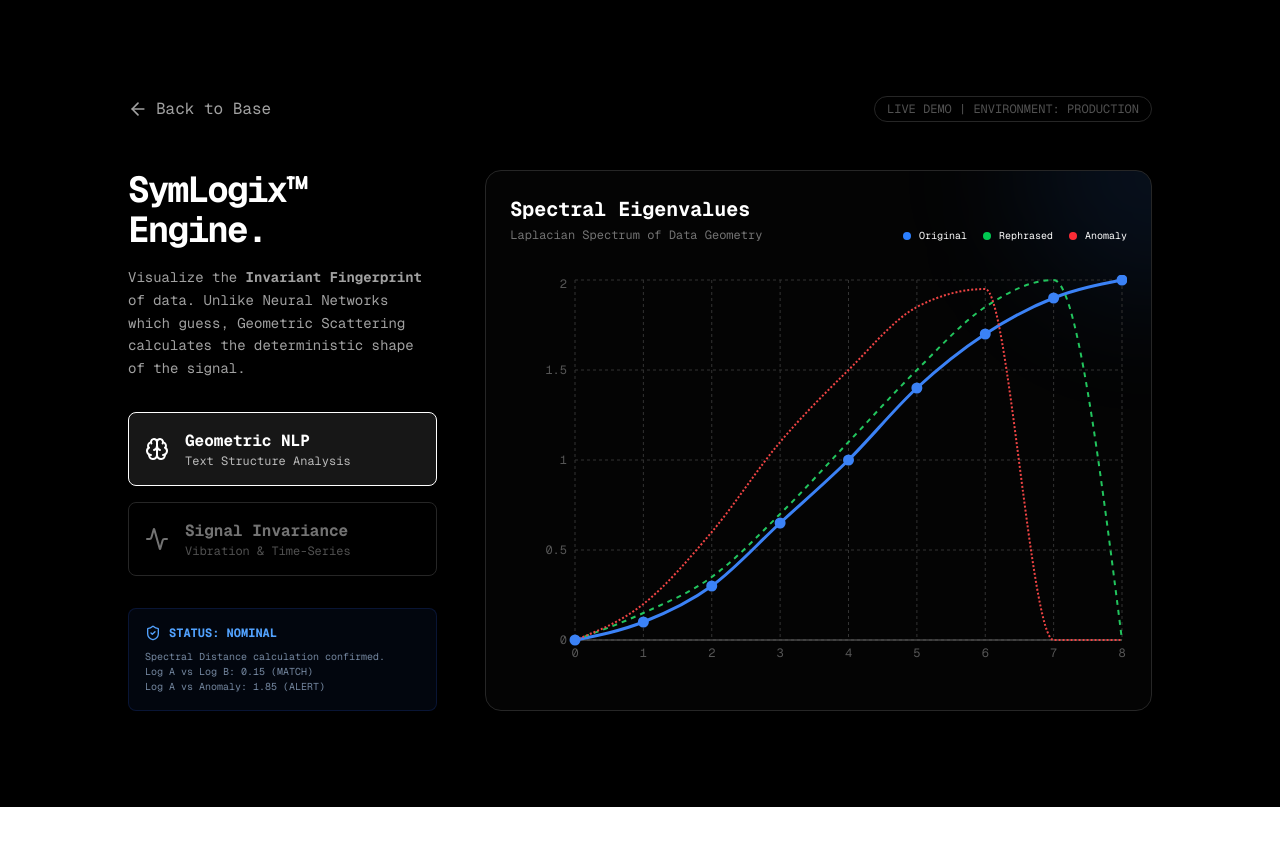
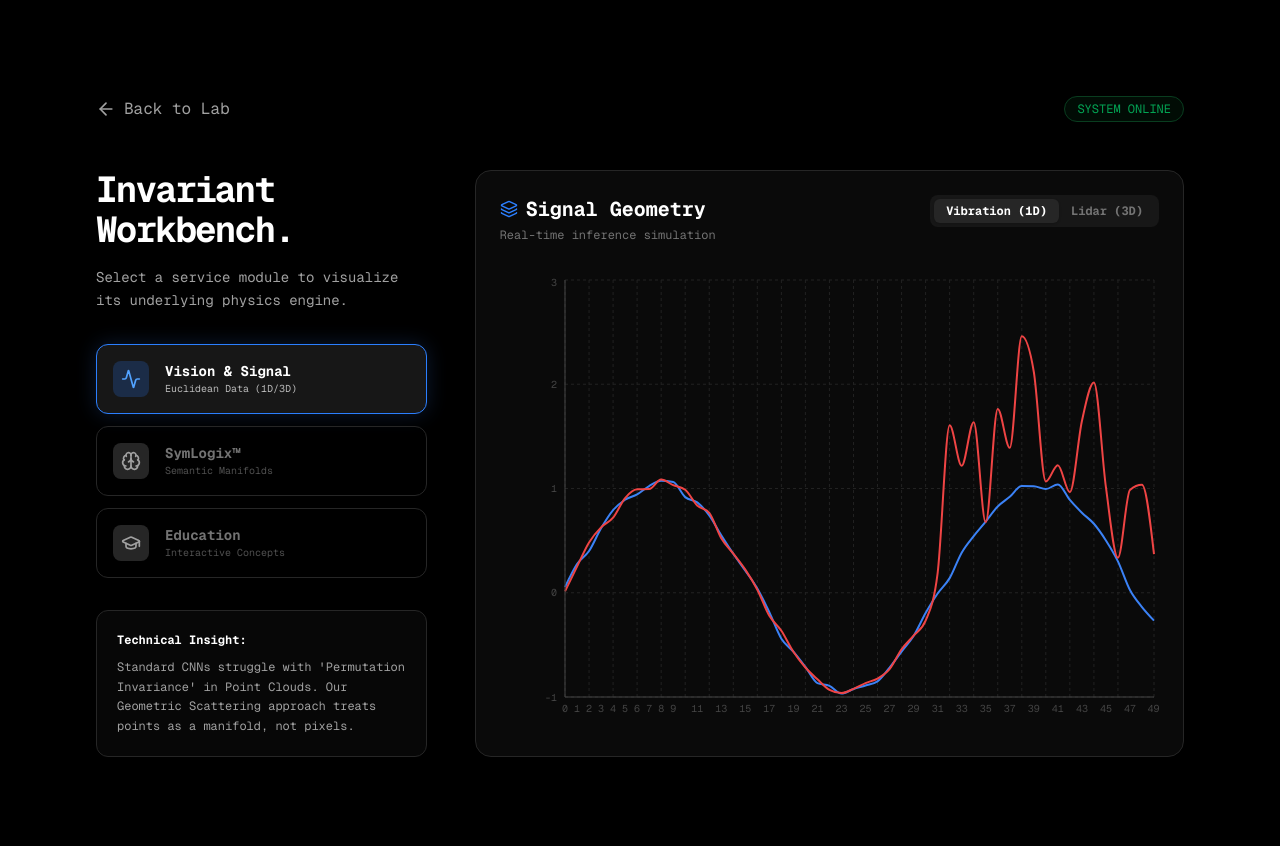
Before and after one commit to evansdoe/invariant-labs-web, a Next.js app: page /demo in a window 1280 px wide. Shown: the top 846 px of the page. Before the commit the page ends 807 px from the top, so only its background shows below. Built offline with nearby package versions, Linux system fonts and the light colour scheme.

Commit message:
Upgrade demo to 3-pillar platform

```diff
--- a/app/demo/page.tsx
+++ b/app/demo/page.tsx
@@ -1,13 +1,16 @@
-// app/demo/page.tsx
 "use client";
 
 import React, { useState } from 'react';
-import { LineChart, Line, XAxis, YAxis, CartesianGrid, Tooltip, ResponsiveContainer, ReferenceLine } from 'recharts';
-import { ArrowLeft, Activity, Brain, ShieldCheck } from 'lucide-react';
+import {
+  LineChart, Line, ScatterChart, Scatter, XAxis, YAxis, ZAxis, CartesianGrid, Tooltip, ResponsiveContainer, ReferenceLine, AreaChart, Area
+} from 'recharts';
+import { ArrowLeft, Activity, Brain, GraduationCap, Box, Layers } from 'lucide-react';
 import Link from 'next/link';
 
-// Mock Data representing the Spectral Analysis
-const data = [
+// --- MOCK DATA GENERATORS ---
+
+// 1. SYMLOGIX (Semantic Manifolds)
+const textData = [
   { index: 0, original: 0, rephrased: 0, anomaly: 0 },
   { index: 1, original: 0.1, rephrased: 0.15, anomaly: 0.2 },
   { index: 2, original: 0.3, rephrased: 0.35, anomaly: 0.6 },
@@ -15,134 +18,216 @@ const data = [
   { index: 4, original: 1.0, rephrased: 1.1, anomaly: 1.5 },
   { index: 5, original: 1.4, rephrased: 1.5, anomaly: 1.85 },
   { index: 6, original: 1.7, rephrased: 1.85, anomaly: 1.95 },
-  { index: 7, original: 1.9, rephrased: 2.0, anomaly: 0.0 }, // Anomaly drop-off
+  { index: 7, original: 1.9, rephrased: 2.0, anomaly: 0.0 },
   { index: 8, original: 2.0, rephrased: 0.0, anomaly: 0.0 },
 ];
 
+// 2. VISION & SIGNAL (Lidar/Point Cloud & Vibration)
+// A. Vibration (1D)
+const signalData = Array.from({ length: 50 }, (_, i) => ({
+  time: i,
+  normal: Math.sin(i * 0.2) + Math.random() * 0.1,
+  defect: Math.sin(i * 0.2) + (i > 30 ? Math.random() * 1.5 : Math.random() * 0.1) // Defect appears late
+}));
+
+// B. Vision (2D Slice of 3D Point Cloud)
+const cloudData = Array.from({ length: 100 }, (_, i) => ({
+  x: (i % 20) * 5 + Math.random() * 5, // Noisy Grid
+  y: Math.floor(i / 20) * 10 + (i > 45 && i < 55 ? 15 : 0) + Math.random() * 2, // A "bump" (defect) in the middle
+  z: Math.random()
+}));
+
+// 3. EDUCATION (Fourier Intuition)
+// Showing a signal in Time vs Frequency
+const educationTimeData = Array.from({ length: 40 }, (_, i) => ({
+  x: i,
+  y: Math.sin(i * 0.5) + Math.sin(i * 2)
+}));
+const educationFreqData = [
+  { x: '0Hz', y: 0 }, { x: '10Hz', y: 0 }, { x: '20Hz', y: 50 }, { x: '30Hz', y: 0 },
+  { x: '40Hz', y: 0 }, { x: '50Hz', y: 0 }, { x: '60Hz', y: 0 }, { x: '80Hz', y: 30 }, { x: '90Hz', y: 0 }
+];
+
+
 export default function Demo() {
-  const [activeTab, setActiveTab] = useState<'signal' | 'text'>('text');
+  const [activeTab, setActiveTab] = useState<'vision' | 'symlogix' | 'education'>('vision');
+  const [subTab, setSubTab] = useState<'signal' | 'lidar'>('signal');
+  const [eduView, setEduView] = useState<'time' | 'freq'>('time');
 
   return (
-    <main className="min-h-screen bg-black text-white p-6 md:p-24 selection:bg-white selection:text-black font-mono">
+    <main className="min-h-screen bg-black text-white p-6 md:p-24 font-mono selection:bg-blue-500 selection:text-white">
 
       {/* Header */}
-      <div className="max-w-5xl mx-auto mb-12 flex items-center justify-between">
+      <div className="max-w-6xl mx-auto mb-12 flex items-center justify-between">
         <Link href="/" className="flex items-center gap-2 text-neutral-400 hover:text-white transition-colors">
           <ArrowLeft size={20} />
-          <span>Back to Base</span>
+          <span>Back to Lab</span>
         </Link>
-        <div className="text-xs text-neutral-600 border border-neutral-800 px-3 py-1 rounded-full">
-          LIVE DEMO | ENVIRONMENT: PRODUCTION
+        <div className="flex gap-4 text-xs">
+           <div className="border border-green-900 bg-green-900/20 text-green-400 px-3 py-1 rounded-full animate-pulse">
+            SYSTEM ONLINE
+          </div>
         </div>
       </div>
 
-      <div className="max-w-5xl mx-auto grid lg:grid-cols-3 gap-12">
+      <div className="max-w-6xl mx-auto grid lg:grid-cols-12 gap-12">
 
-        {/* Left Control Panel */}
-        <div className="space-y-8">
+        {/* --- LEFT: CONTROL PANEL --- */}
+        <div className="lg:col-span-4 space-y-8">
           <div>
-            <h1 className="text-4xl font-bold tracking-tighter mb-4">SymLogix™ Engine.</h1>
+            <h1 className="text-4xl font-bold tracking-tighter mb-4 text-white">
+              Invariant<br/>Workbench.
+            </h1>
             <p className="text-neutral-400 text-sm leading-relaxed">
-              Visualize the <strong>Invariant Fingerprint</strong> of data. Unlike Neural Networks which guess, Geometric Scattering calculates the deterministic shape of the signal.
+              Select a service module to visualize its underlying physics engine.
             </p>
           </div>
 
-          <div className="space-y-4">
+          <div className="space-y-3">
+            {/* Service 1: Vision & Signal */}
             <button
-              onClick={() => setActiveTab('text')}
-              className={`w-full text-left p-4 rounded-lg border transition-all flex items-center gap-4 ${activeTab === 'text' ? 'bg-neutral-900 border-white text-white' : 'border-neutral-800 text-neutral-500 hover:bg-neutral-900/50'}`}
+              onClick={() => setActiveTab('vision')}
+              className={`w-full text-left p-4 rounded-xl border transition-all flex items-center gap-4 group ${activeTab === 'vision' ? 'bg-neutral-900 border-blue-500 text-white shadow-[0_0_20px_rgba(59,130,246,0.2)]' : 'border-neutral-800 text-neutral-500 hover:bg-neutral-900/50'}`}
             >
-              <Brain size={24} />
+              <div className={`p-2 rounded-lg ${activeTab === 'vision' ? 'bg-blue-500/20 text-blue-400' : 'bg-neutral-800 text-neutral-400'}`}>
+                <Activity size={20} />
+              </div>
               <div>
-                <div className="font-bold">Geometric NLP</div>
-                <div className="text-xs opacity-70">Text Structure Analysis</div>
+                <div className="font-bold text-sm">Vision & Signal</div>
+                <div className="text-[10px] opacity-70">Euclidean Data (1D/3D)</div>
               </div>
             </button>
 
+            {/* Service 2: SymLogix */}
             <button
-              onClick={() => setActiveTab('signal')}
-              className={`w-full text-left p-4 rounded-lg border transition-all flex items-center gap-4 ${activeTab === 'signal' ? 'bg-neutral-900 border-white text-white' : 'border-neutral-800 text-neutral-500 hover:bg-neutral-900/50'}`}
+              onClick={() => setActiveTab('symlogix')}
+              className={`w-full text-left p-4 rounded-xl border transition-all flex items-center gap-4 group ${activeTab === 'symlogix' ? 'bg-neutral-900 border-purple-500 text-white shadow-[0_0_20px_rgba(168,85,247,0.2)]' : 'border-neutral-800 text-neutral-500 hover:bg-neutral-900/50'}`}
             >
-              <Activity size={24} />
+              <div className={`p-2 rounded-lg ${activeTab === 'symlogix' ? 'bg-purple-500/20 text-purple-400' : 'bg-neutral-800 text-neutral-400'}`}>
+                <Brain size={20} />
+              </div>
               <div>
-                <div className="font-bold">Signal Invariance</div>
-                <div className="text-xs opacity-70">Vibration & Time-Series</div>
+                <div className="font-bold text-sm">SymLogix™</div>
+                <div className="text-[10px] opacity-70">Semantic Manifolds</div>
+              </div>
+            </button>
+
+            {/* Service 3: Education */}
+            <button
+              onClick={() => setActiveTab('education')}
+              className={`w-full text-left p-4 rounded-xl border transition-all flex items-center gap-4 group ${activeTab === 'education' ? 'bg-neutral-900 border-green-500 text-white shadow-[0_0_20px_rgba(34,197,94,0.2)]' : 'border-neutral-800 text-neutral-500 hover:bg-neutral-900/50'}`}
+            >
+              <div className={`p-2 rounded-lg ${activeTab === 'education' ? 'bg-green-500/20 text-green-400' : 'bg-neutral-800 text-neutral-400'}`}>
+                <GraduationCap size={20} />
+              </div>
+              <div>
+                <div className="font-bold text-sm">Education</div>
+                <div className="text-[10px] opacity-70">Interactive Concepts</div>
               </div>
             </button>
           </div>
 
-          <div className="p-4 bg-blue-900/10 border border-blue-900/30 rounded-lg">
-            <div className="flex items-center gap-2 text-blue-400 mb-2">
-              <ShieldCheck size={16} />
-              <span className="text-xs font-bold uppercase">Status: Nominal</span>
-            </div>
-            <p className="text-[10px] text-blue-200/60">
-              Spectral Distance calculation confirmed.
-              <br/>Log A vs Log B: 0.15 (MATCH)
-              <br/>Log A vs Anomaly: 1.85 (ALERT)
-            </p>
+          {/* Context Box */}
+          <div className="p-5 bg-neutral-900/30 border border-neutral-800 rounded-xl text-xs text-neutral-400 leading-relaxed">
+            <strong className="text-white block mb-2">Technical Insight:</strong>
+            {activeTab === 'vision' && "Standard CNNs struggle with 'Permutation Invariance' in Point Clouds. Our Geometric Scattering approach treats points as a manifold, not pixels."}
+            {activeTab === 'symlogix' && "LLMs hallucinate because they predict the next token. We calculate the Laplacian Spectrum of the semantic graph. It's deterministic algebra."}
+            {activeTab === 'education' && "We don't just teach Python. We teach your engineers how to visualize High-Dimensional Geometry and Signal Theory intuitively."}
           </div>
         </div>
 
-        {/* Right Visualization Panel */}
-        <div className="lg:col-span-2 bg-neutral-900/20 border border-neutral-800 rounded-2xl p-6 relative overflow-hidden">
-          {/* Background Glow */}
-          <div className="absolute top-0 right-0 w-64 h-64 bg-blue-500/10 blur-3xl rounded-full -translate-y-1/2 translate-x-1/2 pointer-events-none" />
+        {/* --- RIGHT: VISUALIZATION PANEL --- */}
+        <div className="lg:col-span-8 bg-neutral-950 border border-neutral-800 rounded-2xl p-6 relative overflow-hidden flex flex-col">
 
-          <div className="flex justify-between items-end mb-8 relative z-10">
+          {/* Module Header */}
+          <div className="flex justify-between items-start mb-8 relative z-10">
             <div>
-              <h2 className="text-xl font-bold mb-1">Spectral Eigenvalues</h2>
-              <p className="text-xs text-neutral-500">Laplacian Spectrum of Data Geometry</p>
+              <h2 className="text-xl font-bold mb-1 flex items-center gap-2">
+                {activeTab === 'vision' && <><Layers size={18} className="text-blue-500"/> Signal Geometry</>}
+                {activeTab === 'symlogix' && <><Brain size={18} className="text-purple-500"/> Semantic Spectrum</>}
+                {activeTab === 'education' && <><Box size={18} className="text-green-500"/> Concept Lab</>}
+              </h2>
+              <p className="text-xs text-neutral-500">Real-time inference simulation</p>
             </div>
-            <div className="flex gap-4 text-[10px]">
-              <div className="flex items-center gap-2">
-                <span className="w-2 h-2 rounded-full bg-blue-500" /> Original
-              </div>
-              <div className="flex items-center gap-2">
-                <span className="w-2 h-2 rounded-full bg-green-500" /> Rephrased
-              </div>
-              <div className="flex items-center gap-2">
-                <span className="w-2 h-2 rounded-full bg-red-500" /> Anomaly
-              </div>
-            </div>
+
+            {/* Sub-toggles for Vision/Education */}
+            {activeTab === 'vision' && (
+               <div className="flex bg-neutral-900 p-1 rounded-lg">
+                 <button onClick={() => setSubTab('signal')} className={`px-3 py-1 rounded-md text-xs font-bold transition-all ${subTab === 'signal' ? 'bg-neutral-800 text-white shadow-sm' : 'text-neutral-500'}`}>Vibration (1D)</button>
+                 <button onClick={() => setSubTab('lidar')} className={`px-3 py-1 rounded-md text-xs font-bold transition-all ${subTab === 'lidar' ? 'bg-neutral-800 text-white shadow-sm' : 'text-neutral-500'}`}>Lidar (3D)</button>
+               </div>
+            )}
+             {activeTab === 'education' && (
+               <div className="flex bg-neutral-900 p-1 rounded-lg">
+                 <button onClick={() => setEduView('time')} className={`px-3 py-1 rounded-md text-xs font-bold transition-all ${eduView === 'time' ? 'bg-neutral-800 text-white shadow-sm' : 'text-neutral-500'}`}>Time Domain</button>
+                 <button onClick={() => setEduView('freq')} className={`px-3 py-1 rounded-md text-xs font-bold transition-all ${eduView === 'freq' ? 'bg-neutral-800 text-white shadow-sm' : 'text-neutral-500'}`}>Frequency</button>
+               </div>
+            )}
           </div>
 
-          <div className="h-[400px] w-full relative z-10">
+          {/* CHART AREA */}
+          <div className="flex-grow w-full h-[400px] relative z-10">
             <ResponsiveContainer width="100%" height="100%">
-              <LineChart data={data}>
-                <CartesianGrid strokeDasharray="3 3" stroke="#333" />
-                <XAxis dataKey="index" stroke="#555" fontSize={12} tickLine={false} axisLine={false} />
-                <YAxis stroke="#555" fontSize={12} tickLine={false} axisLine={false} />
-                <Tooltip
-                  contentStyle={{ backgroundColor: '#000', borderColor: '#333', fontSize: '12px' }}
-                  itemStyle={{ color: '#fff' }}
-                />
-                <ReferenceLine y={0} stroke="#666" />
-                <Line
-                  type="monotone"
-                  dataKey="original"
-                  stroke="#3b82f6"
-                  strokeWidth={3}
-                  dot={{ r: 4, fill: '#3b82f6' }}
-                  activeDot={{ r: 8 }}
-                />
-                <Line
-                  type="monotone"
-                  dataKey="rephrased"
-                  stroke="#22c55e"
-                  strokeWidth={2}
-                  strokeDasharray="5 5"
-                  dot={false}
-                />
-                <Line
-                  type="monotone"
-                  dataKey="anomaly"
-                  stroke="#ef4444"
-                  strokeWidth={2}
-                  strokeDasharray="2 2"
-                  dot={false}
-                />
-              </LineChart>
+
+              {/* 1. VISION & SIGNAL CHART */}
+              {activeTab === 'vision' && subTab === 'signal' ? (
+                 <LineChart data={signalData}>
+                    <CartesianGrid strokeDasharray="3 3" stroke="#222" />
+                    <XAxis dataKey="time" stroke="#444" fontSize={10} tickLine={false} />
+                    <YAxis stroke="#444" fontSize={10} tickLine={false} />
+                    <Tooltip contentStyle={{ backgroundColor: '#111', borderColor: '#333' }} />
+                    <Line type="monotone" dataKey="normal" stroke="#3b82f6" strokeWidth={2} dot={false} name="Normal Operation" />
+                    <Line type="monotone" dataKey="defect" stroke="#ef4444" strokeWidth={2} dot={false} name="Outer Race Fault" />
+                 </LineChart>
+              ) : activeTab === 'vision' && subTab === 'lidar' ? (
+                <ScatterChart margin={{ top: 20, right: 20, bottom: 20, left: 20 }}>
+                  <CartesianGrid strokeDasharray="3 3" stroke="#222" />
+                  <XAxis type="number" dataKey="x" name="X Pos" stroke="#444" fontSize={10} tick={false}/>
+                  <YAxis type="number" dataKey="y" name="Y Pos" stroke="#444" fontSize={10} tick={false}/>
+                  <Tooltip cursor={{ strokeDasharray: '3 3' }} contentStyle={{ backgroundColor: '#111', borderColor: '#333' }} />
+                  <Scatter name="Point Cloud" data={cloudData} fill="#3b82f6" shape="circle" />
+                  <ReferenceLine y={12} stroke="#ef4444" strokeDasharray="3 3" label={{ position: 'top', value: 'Geometric Defect Limit', fill: '#ef4444', fontSize: 10 }} />
+                </ScatterChart>
+              ) :
+
+              /* 2. SYMLOGIX CHART */
+              activeTab === 'symlogix' ? (
+                <LineChart data={textData}>
+                  <CartesianGrid strokeDasharray="3 3" stroke="#222" />
+                  <XAxis dataKey="index" stroke="#444" fontSize={10} tickLine={false} />
+                  <YAxis stroke="#444" fontSize={10} tickLine={false} />
+                  <Tooltip contentStyle={{ backgroundColor: '#111', borderColor: '#333' }} />
+                  <Line type="monotone" dataKey="original" stroke="#a855f7" strokeWidth={3} dot={{r:4}} name="Log A (Baseline)" />
+                  <Line type="monotone" dataKey="rephrased" stroke="#22c55e" strokeWidth={2} strokeDasharray="5 5" dot={false} name="Log B (Rephrased)" />
+                  <Line type="monotone" dataKey="anomaly" stroke="#ef4444" strokeWidth={2} strokeDasharray="2 2" dot={false} name="Log C (Anomaly)" />
+                </LineChart>
+              ) :
+
+              /* 3. EDUCATION CHART */
+              activeTab === 'education' && eduView === 'time' ? (
+                <AreaChart data={educationTimeData}>
+                   <defs>
+                    <linearGradient id="colorY" x1="0" y1="0" x2="0" y2="1">
+                      <stop offset="5%" stopColor="#22c55e" stopOpacity={0.3}/>
+                      <stop offset="95%" stopColor="#22c55e" stopOpacity={0}/>
+                    </linearGradient>
+                  </defs>
+                  <CartesianGrid strokeDasharray="3 3" stroke="#222" />
+                  <XAxis dataKey="x" stroke="#444" fontSize={10} />
+                  <YAxis stroke="#444" fontSize={10} />
+                  <Tooltip contentStyle={{ backgroundColor: '#111', borderColor: '#333' }} />
+                  <Area type="monotone" dataKey="y" stroke="#22c55e" fillOpacity={1} fill="url(#colorY)" />
+                </AreaChart>
+              ) : (
+                <ScatterChart>
+                  <CartesianGrid strokeDasharray="3 3" stroke="#222" />
+                  <XAxis dataKey="x" stroke="#444" fontSize={10} type="category" />
+                  <YAxis dataKey="y" stroke="#444" fontSize={10} />
+                  <Tooltip contentStyle={{ backgroundColor: '#111', borderColor: '#333' }} />
+                  <Scatter name="Frequencies" data={educationFreqData} fill="#22c55e" line shape="square" />
+                </ScatterChart>
+              )}
+
             </ResponsiveContainer>
           </div>
         </div>
```
